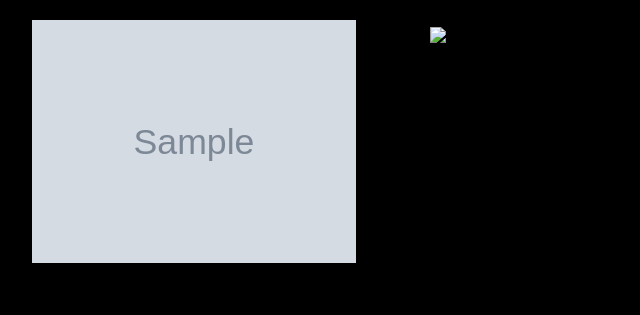
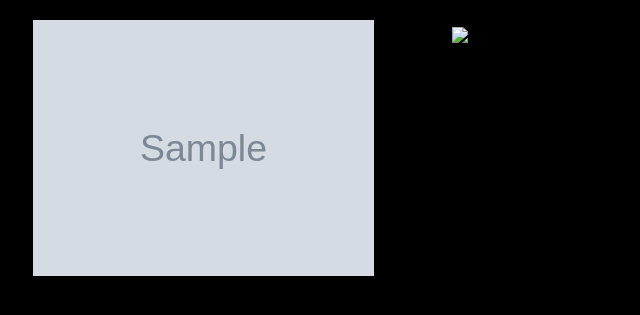
Before and after one commit to z-tasker/imgserve, a Python web app: template app/templates/image.html in a window 1280 px wide. Shown: the part 35-350 px from the top of the page, without its empty margins (0-640 px from the left). Run offline with Jinja, Linux system fonts and the light colour scheme; the template is opened without the code that fills it: most values are stand-ins (such as "Sample title", 1, 10 or a date in 2020); grey boxes marked "Sample" are stand-in pictures.

Commit message:
grid styling

```diff
--- a/app/static/css/styles.css
+++ b/app/static/css/styles.css
@@ -57,7 +57,7 @@
 
 .gallery {
   display: -webkit-inline-box;
-  width: 95%;
+  width: 100%;
   max-height: 100%;
   flex-wrap: wrap;
   padding: 0 4px;
@@ -70,17 +70,14 @@
   padding: 0 2px;
   text-align: center;
   white-space: nowrap;
-  max-height: 100%;
 }
 
 .column img {
   margin-top: 0px;
-  max-height: 10%;
   margin-right: 0px;
   margin-left: 0px;
   vertical-align: middle;
   width: 90%;
-  max-height: 100%;
 }
 
 .double-column {
@@ -153,9 +150,10 @@
 }
 
 .raw-image {
-  margin: 5px;
+  margin: auto;
   position: relative;
-  max-height: 5em;
+  max-height: 20%;
+  padding-bottom: 0.8em;
 }
 
 .colorgram {
--- a/app/static/js/websocket.js
+++ b/app/static/js/websocket.js
@@ -82,7 +82,7 @@
 
                     function appendResult(item, index) {
                         ++i
-                        if (i > 5) {
+                        if (i > 20) {
                             ++j;
                             i = 0;
                             column = document.createElement("div");
```
